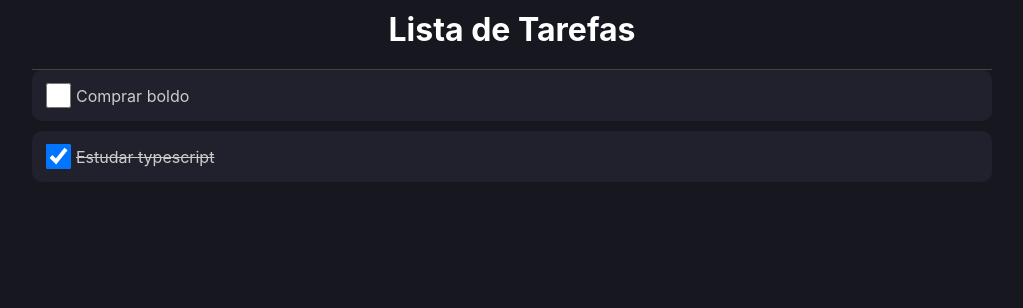
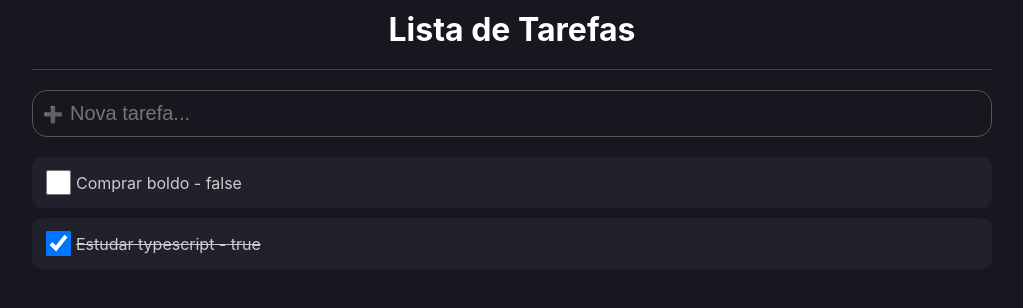
Before and after one commit to wandertorres/to-do-list, a React (Create React App) app: page / in a window 1280 px wide. Shown: the top 308 px of the page, without its empty margins (128-1151 px from the left). Built offline with nearby package versions, Linux system fonts and the light colour scheme.

Commit message:
implements component AddArea

```diff
--- a/src/App.tsx
+++ b/src/App.tsx
@@ -2,12 +2,31 @@ import { useState } from 'react';
 import * as C from './App.styles';
 import { Item } from './types/Item';
 import { ListItem } from './components/ListItem';
+import { AddArea } from './components/AddArea';
 
 const App = () => {
   const [list, setList] = useState<Item[]>([
     { id: 1, description: 'Comprar boldo', done: false },
     { id: 2, description: 'Estudar typescript', done: true }
   ]);
+
+  const handleAddTask = (taskName: string) => {
+    let newList = [...list];
+    newList.push({
+      id: list.length + 1,
+      description: taskName,
+      done: false
+    });
+
+    setList(newList);
+  }
+
+  const changeDone = (id: number) => {
+    let newList = [...list];
+    newList[id-1].done = !newList[id-1].done;
+
+    setList(newList);
+  }
 
   return (
     <C.Container>
@@ -16,8 +35,10 @@ const App = () => {
           Lista de Tarefas
         </C.Heading>
 
+        <AddArea handleAddTask={handleAddTask} />
+
         {list.map((item, index) => (
-          <ListItem key={index} item={item} />
+          <ListItem key={index} item={item} changeDone={changeDone} />
         ))}
       </C.Area>
     </C.Container>
--- /dev/null
+++ b/src/components/AddArea/index.tsx
@@ -0,0 +1,30 @@
+import { useState, KeyboardEvent } from 'react';
+import * as C from './style';
+
+type Props = {
+    handleAddTask: (taskName: string) => void
+}
+
+export const AddArea = ({ handleAddTask }: Props) => {
+    const [inputText, setInputText] = useState('');
+
+    const handleKeyUp = (e: KeyboardEvent) => {
+        if(e.code === 'Enter' && inputText !== '') {
+            handleAddTask(inputText);
+            setInputText('');
+        }
+    }
+
+    return(
+        <C.Container>
+            <div className="plus">➕</div>
+            <input
+                type="text"
+                placeholder='Nova tarefa...'
+                value={inputText}
+                onChange={e => setInputText(e.target.value)}
+                onKeyUp={handleKeyUp}
+            />
+        </C.Container>
+    );
+}
--- /dev/null
+++ b/src/components/AddArea/style.ts
@@ -0,0 +1,23 @@
+import styled from "styled-components";
+
+export const Container = styled.div`
+    border: 1px solid #555;
+    border-radius: 15px;
+    padding: 10px;
+    margin: 20px 0;
+    display: flex;
+    align-items: center;
+
+    .plus {
+        margin-right: 5px;
+    }
+
+    input {
+        border: 0px;
+        background: transparent;
+        outline: 0;
+        color: #FFF;
+        font-size: 20px;
+        flex: 1;
+    }
+`;
--- a/src/components/ListItem/index.tsx
+++ b/src/components/ListItem/index.tsx
@@ -3,10 +3,11 @@ import * as C from './style';
 import { Item } from '../../types/Item';
 
 type Props = {
-    item: Item
+    item: Item,
+    changeDone: (id: number) => void
 }
 
-export const ListItem = ({ item }: Props) => {
+export const ListItem = ({ item, changeDone }: Props) => {
     const [isChecked, setIsChecked] = useState(item.done);
 
     return (
@@ -15,9 +16,10 @@ export const ListItem = ({ item }: Props) => {
                 type="checkbox"
                 checked={isChecked}
                 onChange={e => setIsChecked(e.target.checked)}
+                onClick={() => changeDone(item.id)}
             />
             <label>
-                {item.description}
+                {item.description} - {item.done.toString()}
             </label>
         </C.Container>
     );
```
